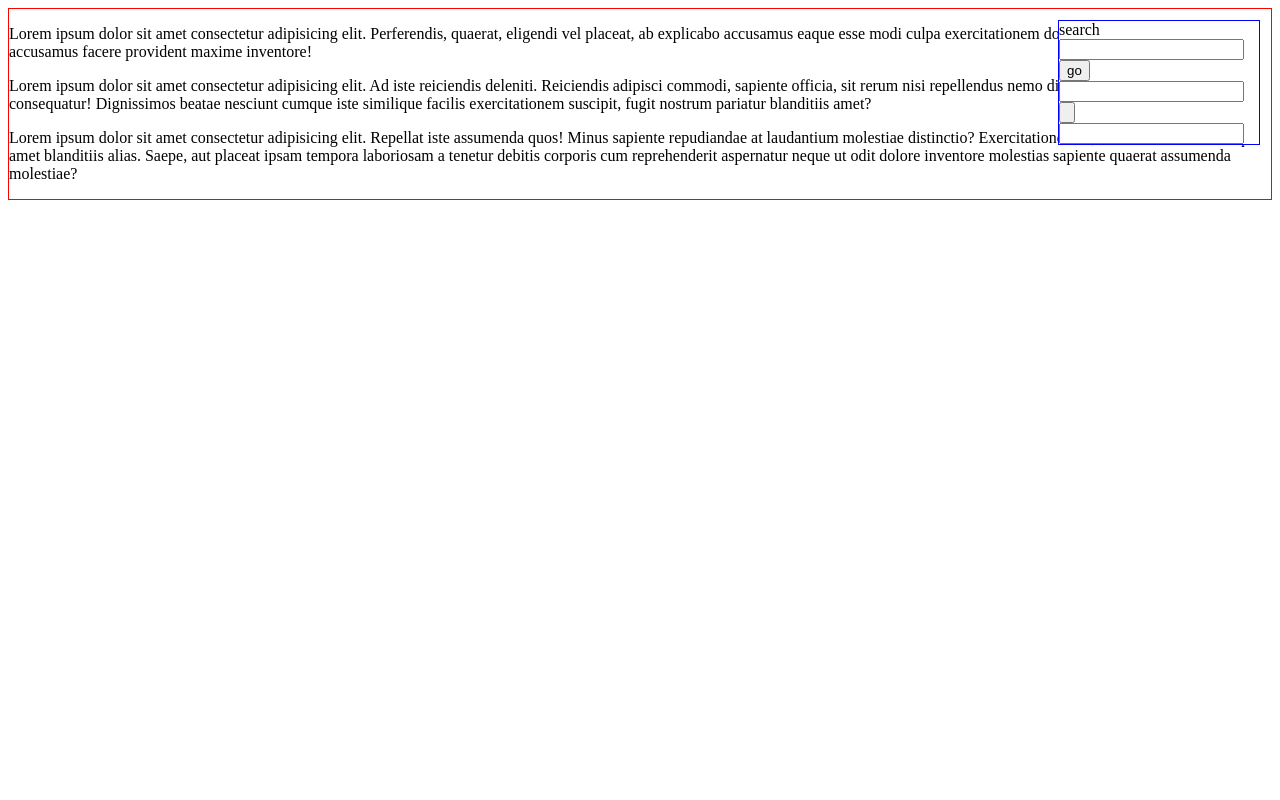
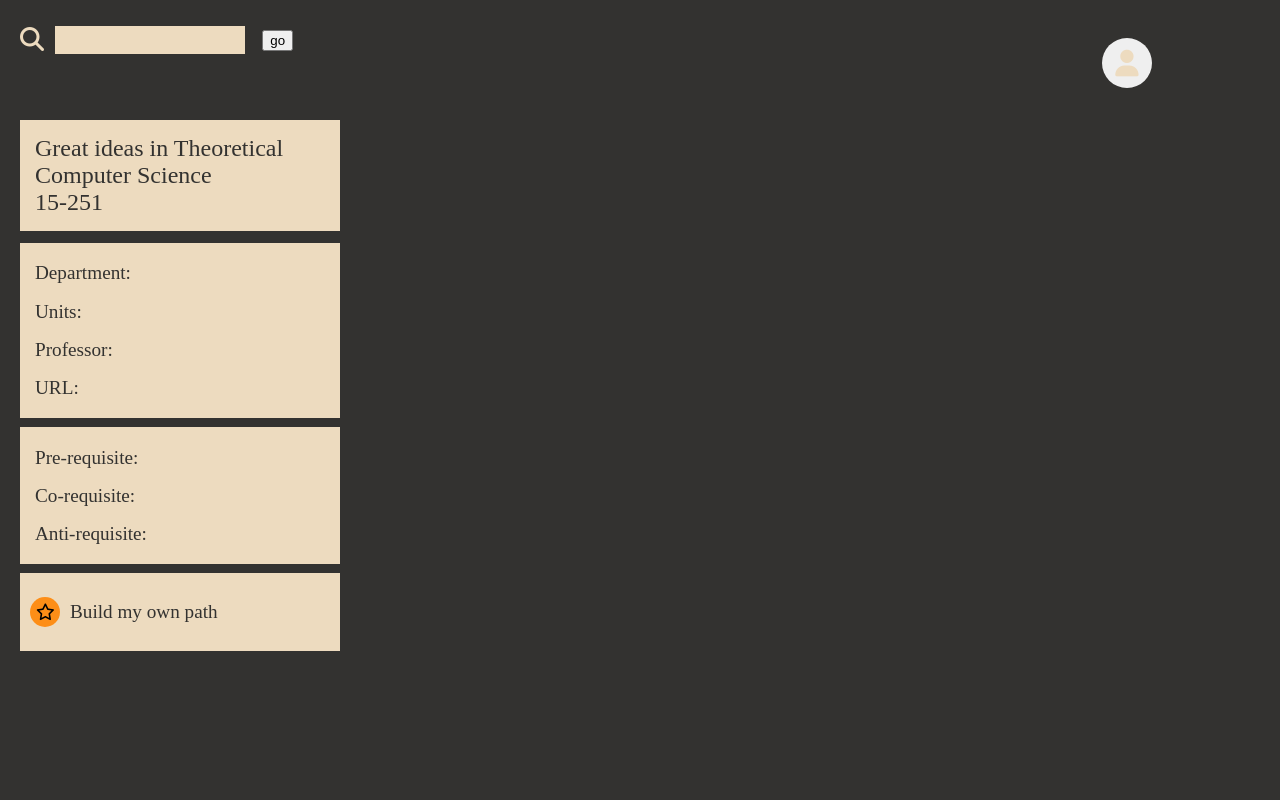
Before and after one commit to chaosarium/CMU-Course-Graph, a plain HTML site: page frontend/simple/pageskeleton.html in a window 1280 px wide. Drawn offline with Linux system fonts and the light colour scheme.

Commit message:
Update UI

```diff
--- a/frontend/simple/pageskeleton.html
+++ b/frontend/simple/pageskeleton.html
@@ -4,6 +4,10 @@
     <meta charset="UTF-8">
     <meta http-equiv="X-UA-Compatible" content="IE=edge">
     <meta name="viewport" content="width=device-width, initial-scale=1.0">
+    <!-- <link rel="stylesheet" href="https://kit.fontawesome.com/e7adfd9197.css" crossorigin="anonymous"> -->
+    <!-- <link src="http://maxcdn.bootstrapcdn.com/font-awesome/4.1.0/css/font-awesome.min.css" rel="stylesheet"> -->
+    <link rel="stylesheet" href="style.css">
+    <script src="https://kit.fontawesome.com/e7adfd9197.js" crossorigin="anonymous"></script>
     <title>Document</title>
 
     <style>
@@ -11,46 +15,60 @@
             max-width: 100%;
             border: 1px solid red;
         }
-        div.graph-control {
-            width: 200px;
-            border: 1px solid blue;
-            background-color: white;
-            position: absolute;
-            right: 20px;
-            top: 20px;
-            padding: 0;
-            overflow: auto;
-        }
     </style>
 
 </head>
 <body>
-
-    <div class="content">
-
-        <p>Lorem ipsum dolor sit amet consectetur adipisicing elit. Perferendis, quaerat, eligendi vel placeat, ab explicabo accusamus eaque esse modi culpa exercitationem dolores? Eligendi dolores deleniti accusamus facere provident maxime inventore!</p>
-
-        <p>Lorem ipsum dolor sit amet consectetur adipisicing elit. Ad iste reiciendis deleniti. Reiciendis adipisci commodi, sapiente officia, sit rerum nisi repellendus nemo distinctio atque quaerat consequatur! Dignissimos beatae nesciunt cumque iste similique facilis exercitationem suscipit, fugit nostrum pariatur blanditiis amet?</p>
-
-        <p>Lorem ipsum dolor sit amet consectetur adipisicing elit. Repellat iste assumenda quos! Minus sapiente repudiandae at laudantium molestiae distinctio? Exercitationem et, labore consectetur itaque amet blanditiis alias. Saepe, aut placeat ipsam tempora laboriosam a tenetur debitis corporis cum reprehenderit aspernatur neque ut odit dolore inventore molestias sapiente quaerat assumenda molestiae?</p>
-
+    <div class="userLogin">
+        <button style="border-radius: 50%;
+        height: 50px;
+        width: 50px;
+        border: none;
+        "><i class="fa-solid fa-user fa-2xl" style="color: #eddbbf"></i> </circle>
     </div>
-
-    <div class="graph-control">
-
-        <label for="search-box">search</label>
-        <input type="text" id="search-box"> <button>go</button>
-
-        <br>
-
-        <input type="text">
-        <br>
-        <input type="button" value="">
-        <br>
-        <input type="text">
-
+    <div class="split">
+        <div class="split top">
+            <div class="graph-control">
+                <!-- <label for="search-box" class="search-query">search</label>  -->
+                <i class="fa-solid fa-magnifying-glass fa-xl" style="color: #eddbbf"></i> <input class="search-box" type="text" id="search-box">
+                <button>go</button>
+            </div>
+        </div>
+        <div class="split bottom">
+            <div class="course-detail">
+                <div class="course-overview">
+                    Great ideas in Theoretical Computer Science
+                    <div>
+                        15-251
+                    </div>
+                </div>
+                <div class="course-logistics">
+                    <p>Department: </p>
+                    <p>Units:</p>
+                    <p>Professor:</p>
+                    <p>URL:</p>
+                </div>
+                <div class="course-details">
+                    <p>Pre-requisite: </p>
+                    <p>Co-requisite: </p>
+                    <p>Anti-requisite: </p>
+                </div>
+                <div class="highlight-path">
+                    <button style="border-radius: 50%;
+                    height: 30px;
+                    width: 30px;
+                    border: none;
+                    margin-top: 14px;
+                    background-color: #fd8e17
+                    "><i class="fa-regular fa-star fa-lg";></i></button>
+                    <p style="font-size:1.2em;
+                    text-align: right;
+                    margin-left: 10px
+                    ">Build my own path</p>
+                </div>
+            </div>
+        </div>
     </div>
-
 
 </body>
 </html>
--- /dev/null
+++ b/frontend/simple/style.css
@@ -0,0 +1,85 @@
+body{
+    background-color: rgb(51,50,48);
+}
+.userLogin{
+    position:absolute;
+    right: 10vw;
+    top: 3vw;
+    float: right;
+}
+.split{
+    width: 25%;
+    height: 85%;
+    position: fixed;
+    left: 20px;
+    float: left;
+    color: rgb(51,50,48);
+}
+.top{
+    top: 0;
+}
+
+.bottom{
+    bottom: 0;
+}
+.graph-control {
+    /* width: 200px; */
+    /* border: 1px solid blue; */
+    /* Color: 327472(Green) 333230(background grey) Orange: ffd16a
+    */
+    /* background-color: rgb(51,50,48); */
+    position: absolute;
+    float: left;
+    top: 1vw;
+    overflow: auto;
+}
+input.search-box{
+    background-color: #eddbbf;
+    color: rgb(51,50,48);
+    border: none;
+    padding: 0.5em;
+    margin: 1em 1em 1em 0.5em;
+}
+.course-detail{
+    display: flex;
+    flex-direction: column;
+    float: left;
+}
+.course-overview{
+    text-align: left;
+    word-break: break;
+    font-size: 1.5em;
+    background-color: #eddbbf;
+    padding: 15px;
+    margin-bottom: 0.5em;
+}
+.course-logistics{
+    /* margin-top: 5px; */
+    border: 1em;
+    font-size:1.2em;
+    line-height:1;
+    padding-top: 1px;
+    padding-bottom: 1px;
+    padding-left: 15px;
+    background-color: #eddbbf;
+    margin-bottom: 0.5em;
+}
+.course-details{
+    font-size:1.2em;
+    line-height:1;
+    padding-top: 1px;
+    padding-bottom: 1px;
+    padding-left: 15px;
+    background-color: #eddbbf;
+    margin-bottom: 0.5em;
+}
+.highlight-path{
+    border: 1em;
+    line-height:1;
+    padding-top: 10px;
+    padding-bottom: 10px;
+    padding-left: 10px;
+    background-color: #eddbbf;
+    display: flex;
+    flex-direction: row
+}
```
